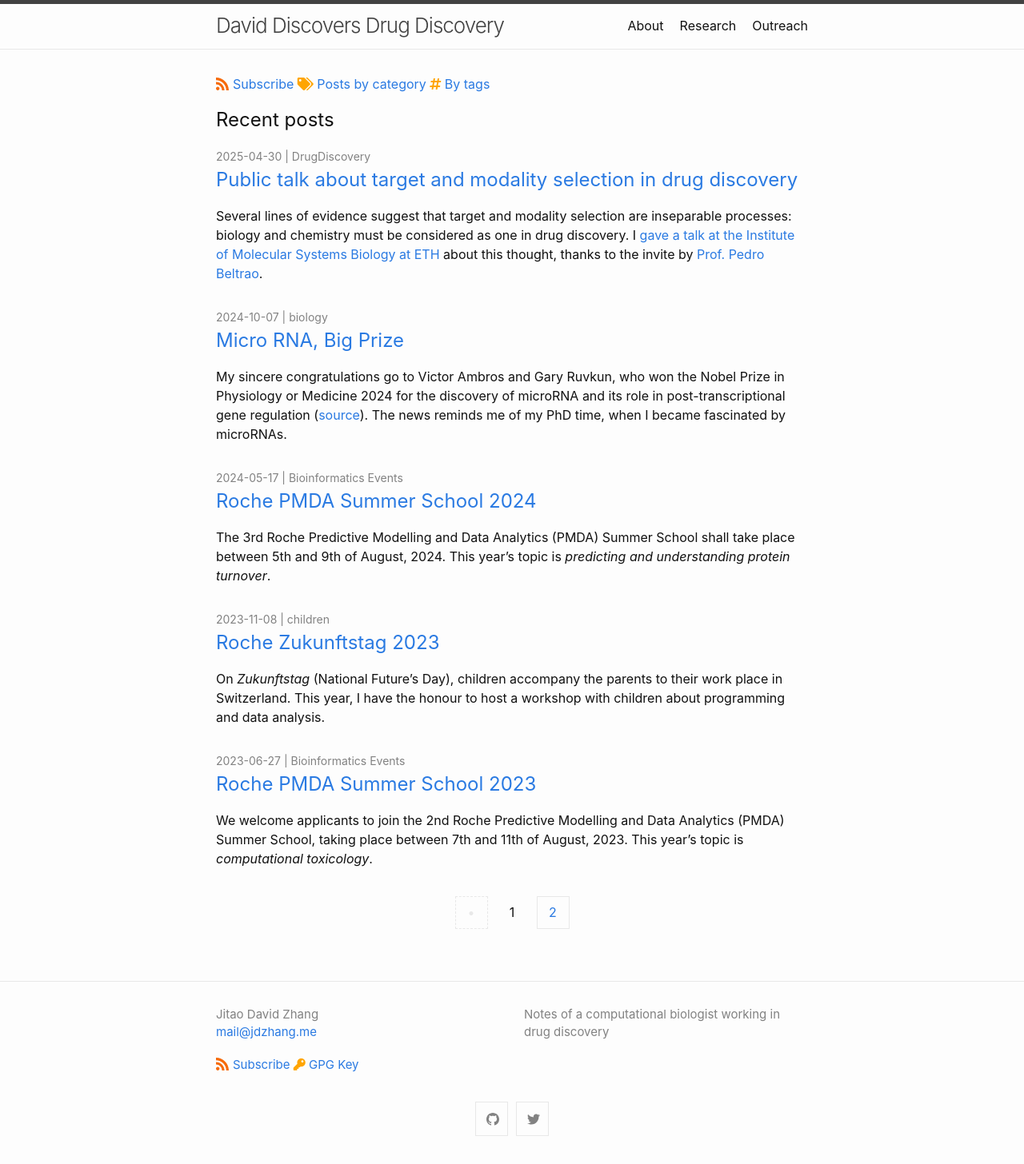
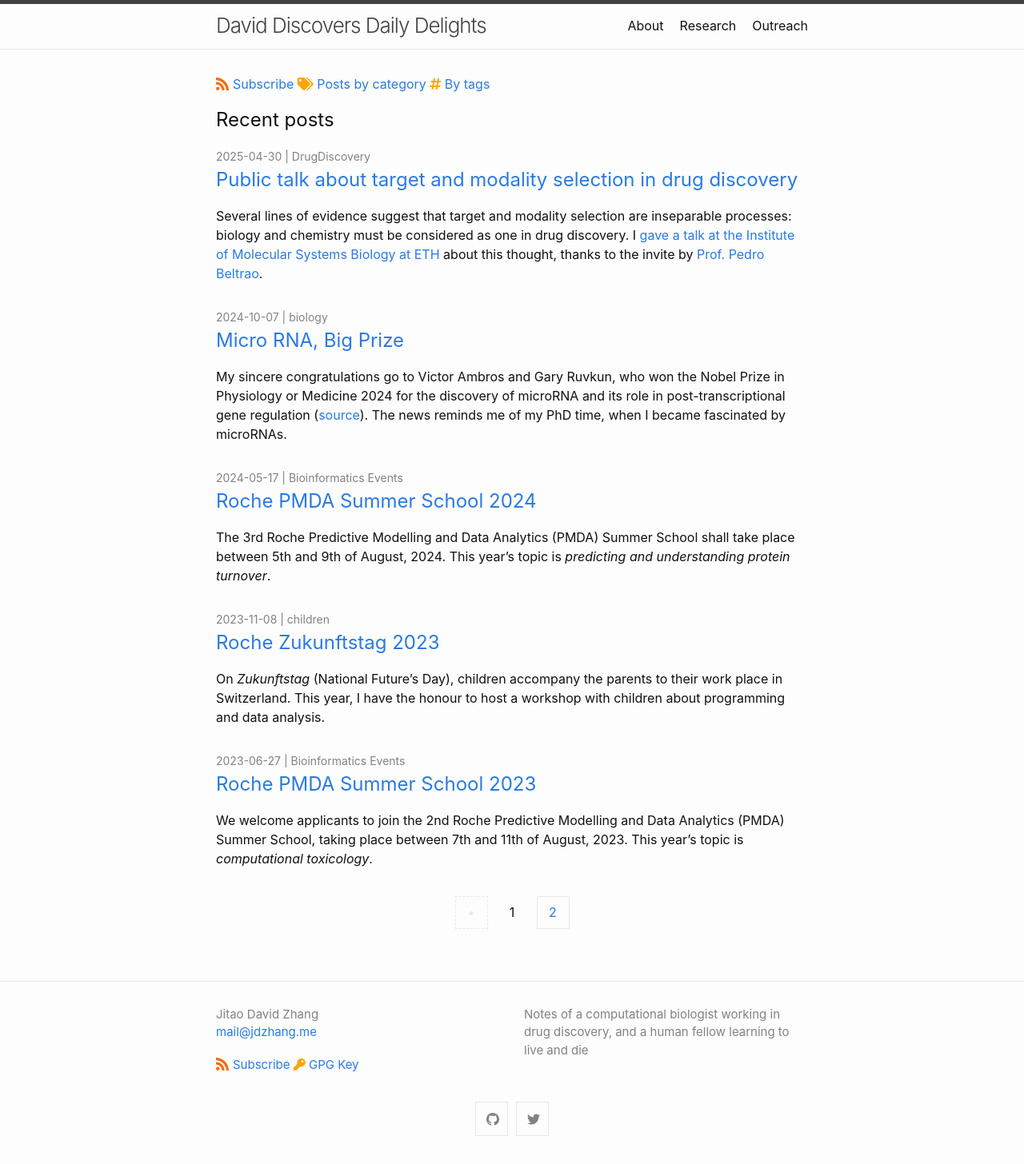
Before and after one commit to Accio/accio.github.io, a Jekyll site: the page built from index.html, in a window 1280 px wide. Shown: the whole page at 80% size. Built offline with Jekyll 4.4.1, drawn with Linux system fonts in a browser that asks for light colours; the list of posts is cut into pages by our own code.

Commit message:
put the title as Daily Delights

```diff
--- a/_config.yml
+++ b/_config.yml
@@ -1,9 +1,9 @@
-title: David Discovers Drug Discovery
+title: David Discovers Daily Delights
 author:
    name: Jitao David Zhang
    email: mail@jdzhang.me
 description: >-
-    Notes of a computational biologist working in drug discovery
+    Notes of a computational biologist working in drug discovery, and a human fellow learning to live and die
 
 baseurl: "" # the subpath of your site, e.g. /blog
 url: "http://accio.github.io" # the base hostname & protocol for your site, e.g. http://example.com
```
